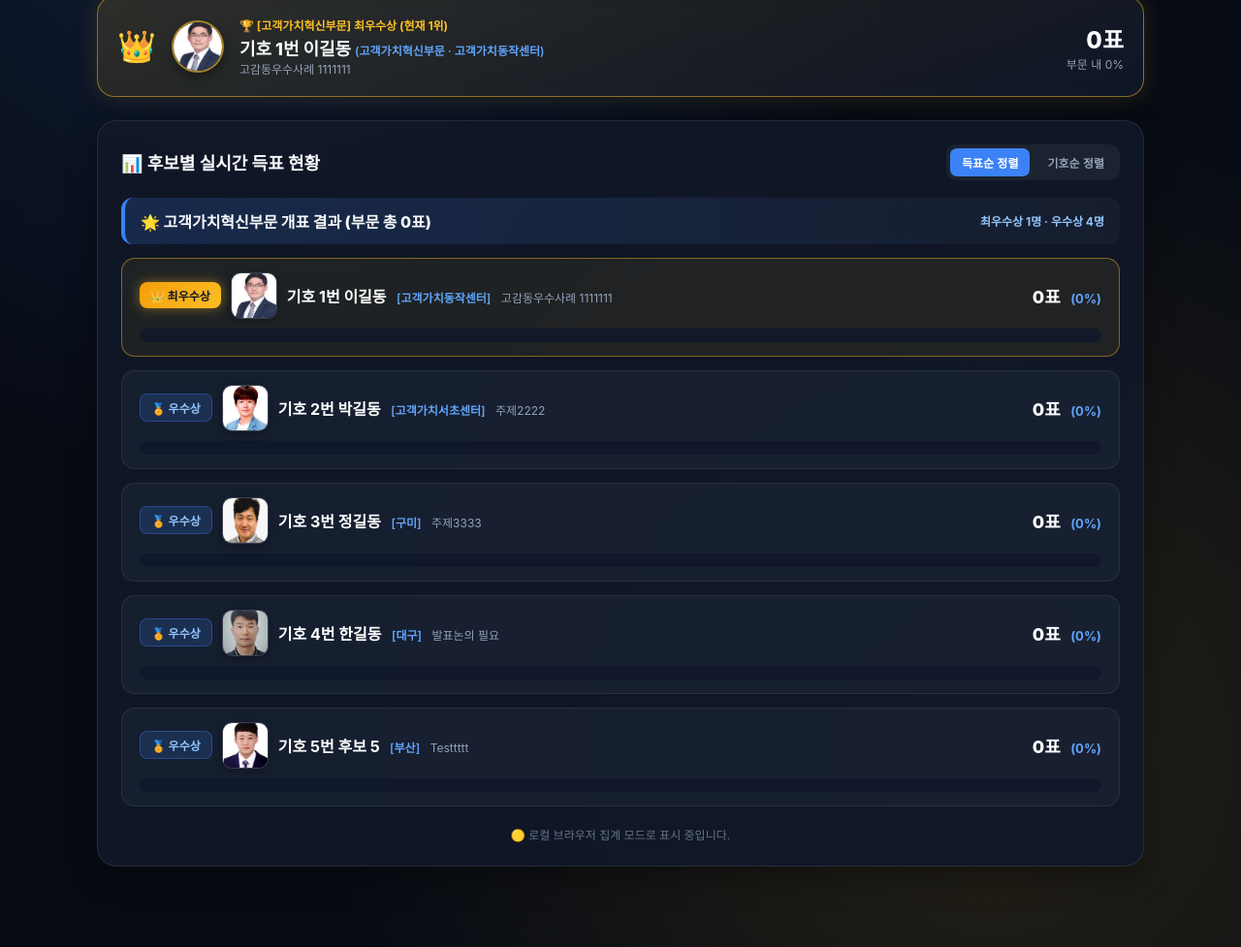
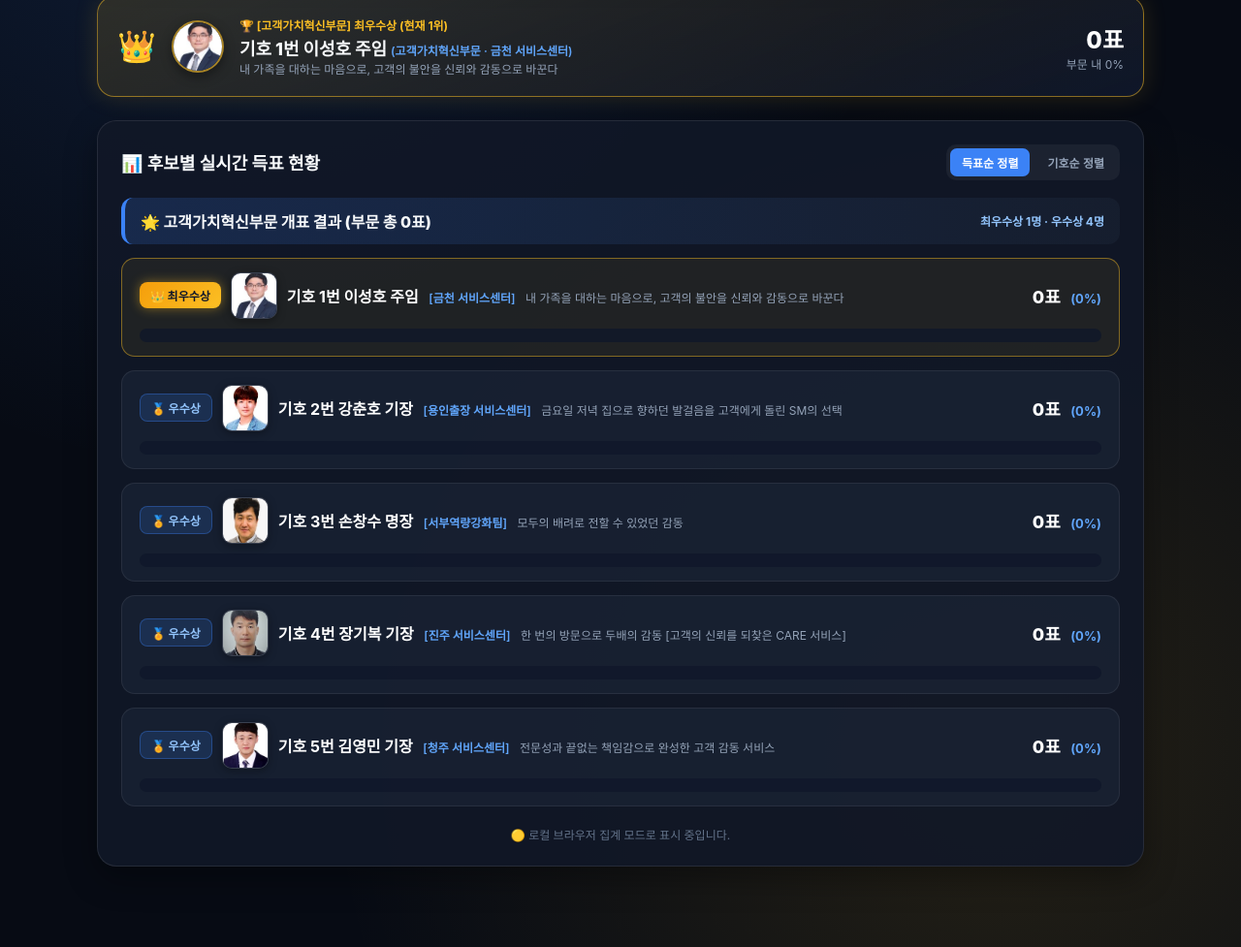
Before and after one commit to leesengha-creator/company-display, a plain HTML site: page result.html in a window 1280 px wide. Shown: the part 351-1328 px from the top of the page at 97% size. Drawn offline with Linux system fonts and the light colour scheme; no server answers.

Commit message:
Sync result.html with grouped layout and candidate photos

```diff
--- a/result.html
+++ b/result.html
@@ -651,11 +651,11 @@
       title: "CC&S 고객감동 콘테스트",
       localFolderPath: "file:///D:/26년/EXG팀/1. 업무/고객CS감동콘테스트/12월 3일/",
       candidates: [
-        { id: 1, group: "고객가치혁신부문", name: "이길동", dept: "고객가치동작센터", topic: "고감동우수사례 1111111" },
-        { id: 2, group: "고객가치혁신부문", name: "박길동", dept: "고객가치서초센터", topic: "주제2222" },
-        { id: 3, group: "고객가치혁신부문", name: "정길동", dept: "구미", topic: "주제3333" },
-        { id: 4, group: "고객가치혁신부문", name: "한길동", dept: "대구", topic: "발표논의 필요" },
-        { id: 5, group: "고객가치혁신부문", name: "후보 5", dept: "부산", topic: "Testtttt" },
+        { id: 1, group: "고객가치혁신부문", name: "이성호 주임", dept: "금천 서비스센터", topic: "내 가족을 대하는 마음으로, 고객의 불안을 신뢰와 감동으로 바꾼다" },
+        { id: 2, group: "고객가치혁신부문", name: "강춘호 기장", dept: "용인출장 서비스센터", topic: "금요일 저녁 집으로 향하던 발걸음을 고객에게 돌린 SM의 선택" },
+        { id: 3, group: "고객가치혁신부문", name: "손창수 명장", dept: "서부역량강화팀", topic: "모두의 배려로 전할 수 있었던 감동" },
+        { id: 4, group: "고객가치혁신부문", name: "장기복 기장", dept: "진주 서비스센터", topic: "한 번의 방문으로 두배의 감동 [고객의 신뢰를 되찾은 CARE 서비스]" },
+        { id: 5, group: "고객가치혁신부문", name: "김영민 기장", dept: "청주 서비스센터", topic: "전문성과 끝없는 책임감으로 완성한 고객 감동 서비스" },
         { id: 6, group: "하이텔레서비스", name: "김수정 책임컨설턴트", dept: "영업/구독컨택센터 구독고객유지팀", topic: "고객에겐 언제나 구독이 득!" },
         { id: 7, group: "하이텔레서비스", name: "박성표 컨설턴트", dept: "사업지원컨택센터 OBS지원1팀", topic: "상담사님, 우리 집에 놀러 오세요!" },
         { id: 8, group: "하이텔레서비스", name: "최은서 선임컨설턴트", dept: "B2C남부컨택센터 세탁기상담팀", topic: "친절한 전화 상담부터 맞춤 제품 비교까지, 고민을 덜어준 최은서 상담사님!" }
```
